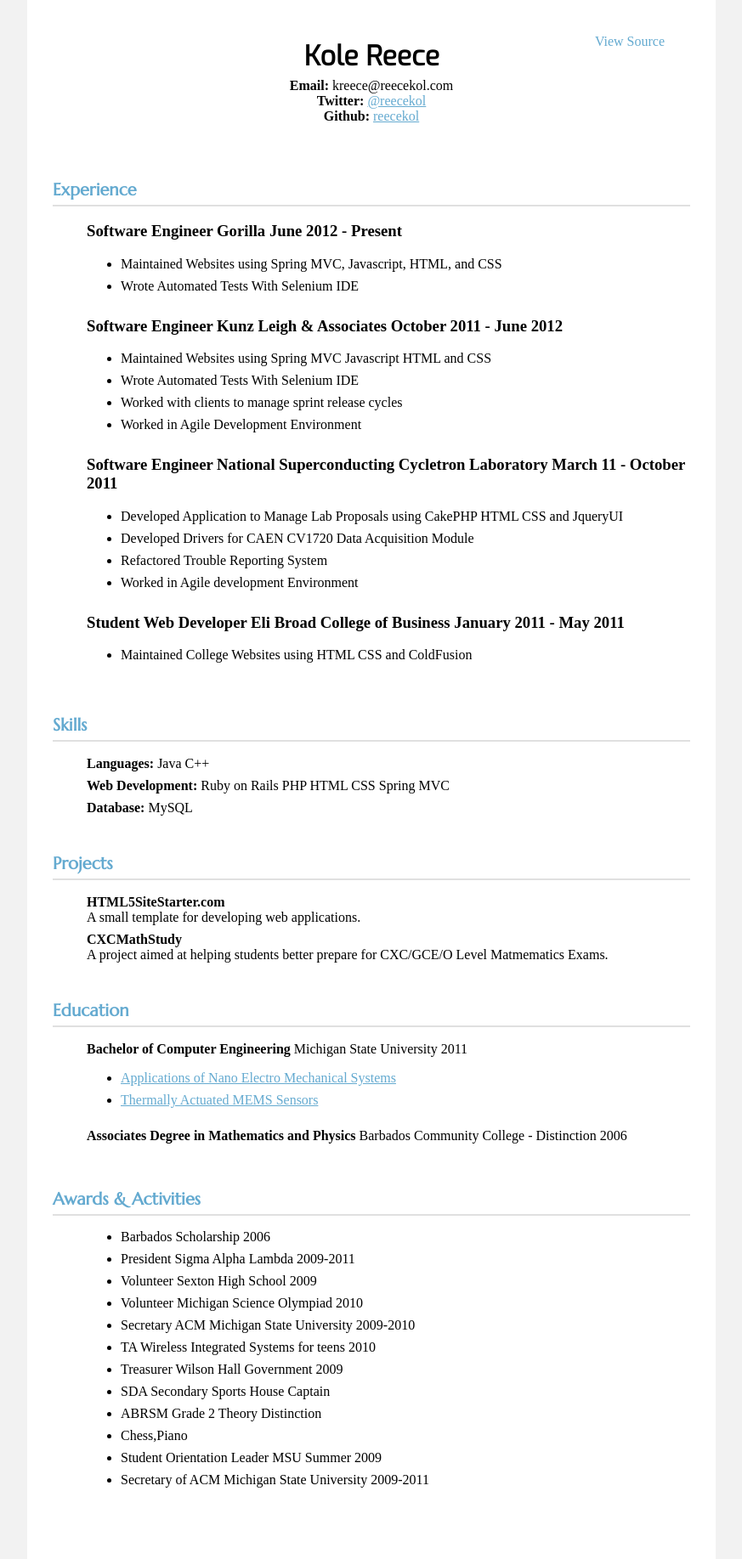
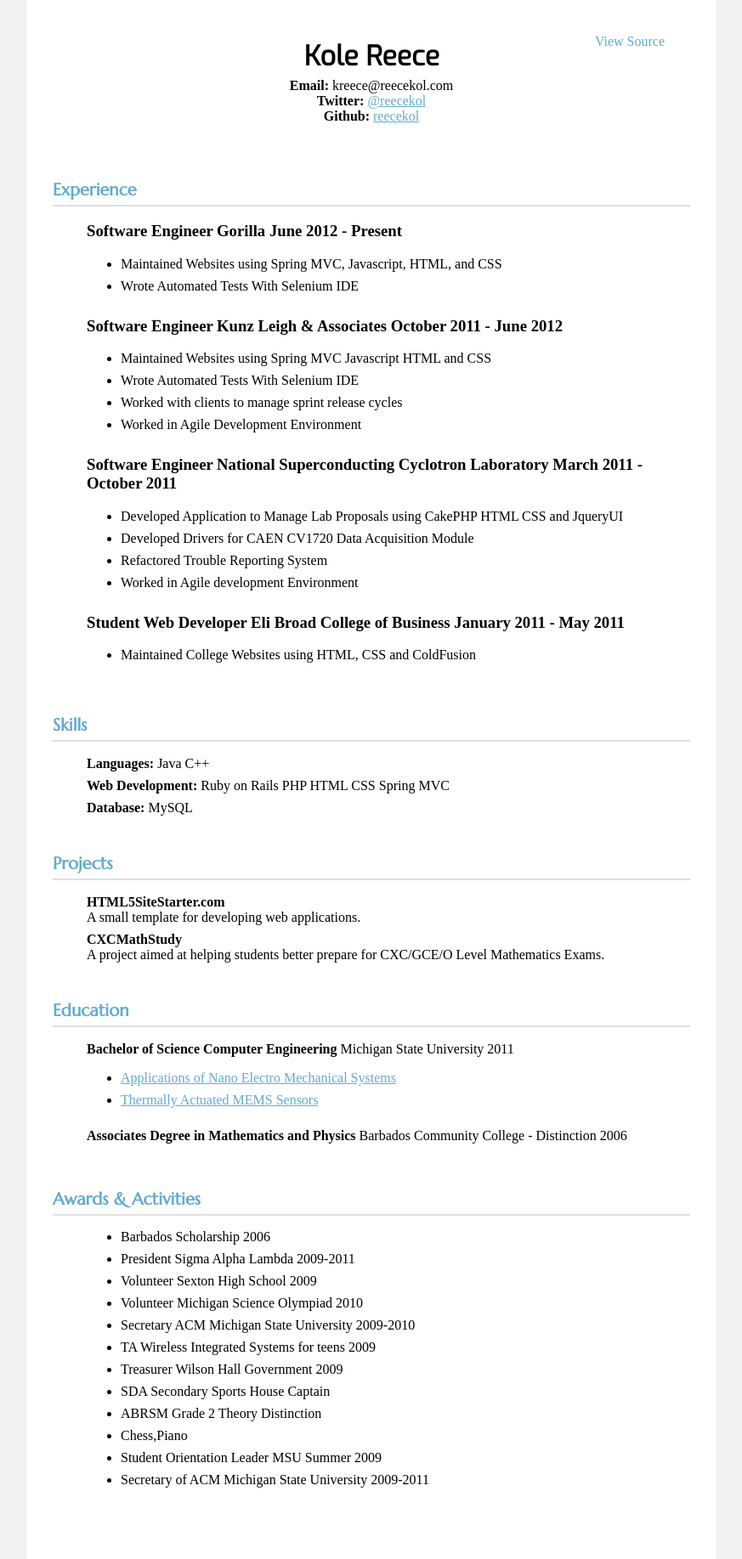
Before and after one commit to reecekol/reecekol.com, a Jekyll site: the page HTML5Resume/index.html, which Jekyll copies as it is, in a window 1280 px wide. Shown: the whole page at 85% size, without its empty margins (203-1076 px from the left). Built offline with Jekyll 4.4.1, drawn with Linux system fonts in a browser that asks for light colours.

Commit message:
clean up and fix typos

```diff
--- a/HTML5Resume/index.html
+++ b/HTML5Resume/index.html
@@ -11,7 +11,7 @@
 
   <body>
     <article>
-	<a href=" " class="viewsource">View Source</a>
+	<a href="https://github.com/reecekol/reecekol.com/blob/master/HTML5Resume/index.html" class="viewsource">View Source</a>
      <header>
         <h1>Kole Reece</h1>
 		<div><strong>Email:</strong> kreece@reecekol.com<div>
@@ -22,7 +22,7 @@
     <header><h2>Experience</h2></header>
 
     <section>
-		  <h3>Software Engineer Gorilla   June 2012 - Present</h3>
+		  <h3>Software Engineer Gorilla  June 2012 - Present</h3>
 		  <ul>
 		     <li>Maintained Websites using Spring MVC, Javascript, HTML, and CSS</li>
 		     <li>Wrote Automated Tests With Selenium IDE</li>
@@ -36,7 +36,7 @@
 			  <li>Worked in Agile Development Environment</li>
 		   </ul>
 
-		  <h3>Software Engineer National Superconducting Cycletron Laboratory  March 11 - October 2011</h3>
+		  <h3>Software Engineer National Superconducting Cyclotron Laboratory  March 2011 - October 2011</h3>
 		   <ul>
              <li>Developed Application to  Manage Lab Proposals using CakePHP HTML CSS and JqueryUI</li>
              <li>Developed Drivers for CAEN CV1720 Data Acquisition Module</li>
@@ -46,7 +46,7 @@
 
 		  <h3>Student Web Developer Eli Broad College of Business  January 2011 - May 2011</h3>
 		  <ul>
-		     <li>Maintained College Websites using HTML CSS and ColdFusion</li>
+		     <li>Maintained College Websites using HTML, CSS and ColdFusion</li>
 		  </ul>
     </section>
 
@@ -63,13 +63,13 @@
 
 	<section>
 		 <div><strong>HTML5SiteStarter.com</strong><br/>  A small template for developing web applications.</div>
-		 <div class="skill"><strong>CXCMathStudy</strong><br/>A project aimed at helping students better prepare for CXC/GCE/O Level Matmematics Exams.</div>
+		 <div class="skill"><strong>CXCMathStudy</strong><br/>A project aimed at helping students better prepare for CXC/GCE/O Level Mathematics Exams.</div>
 	</section>
 
     <header><h2>Education</h2></header>
 
 	<section>
-		 <p><strong>Bachelor of Computer Engineering</strong> Michigan State University 2011<p>
+		 <p><strong>Bachelor of Science Computer Engineering</strong> Michigan State University 2011<p>
 		 <ul>
 		    <li><a href="http://www.reecekol.com/NEMS.pdf">Applications of Nano Electro Mechanical Systems</a></li>
 			<li><a href="http://www.reecekol.com/MEMS.pdf">Thermally Actuated MEMS Sensors</a></li>
@@ -86,7 +86,7 @@
 		 <li>Volunteer Sexton High School 2009</li>
 		 <li>Volunteer Michigan Science Olympiad 2010</li>
 		 <li>Secretary ACM Michigan State University 2009-2010</li>
-		 <li>TA Wireless Integrated Systems for teens 2010</li>
+		 <li>TA Wireless Integrated Systems for teens 2009</li>
 		 <li>Treasurer Wilson Hall Government 2009</li>
 		 <li>SDA Secondary Sports House Captain</li>
 		 <li>ABRSM Grade 2 Theory Distinction</li>
```
